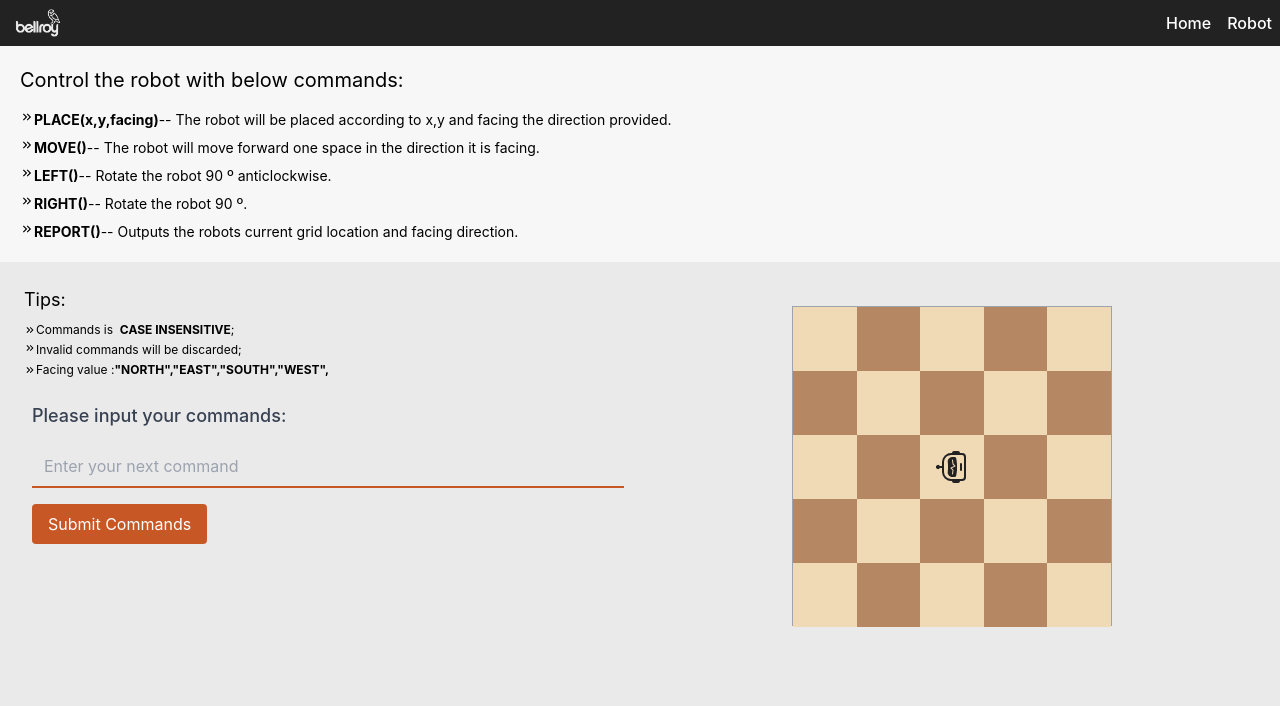
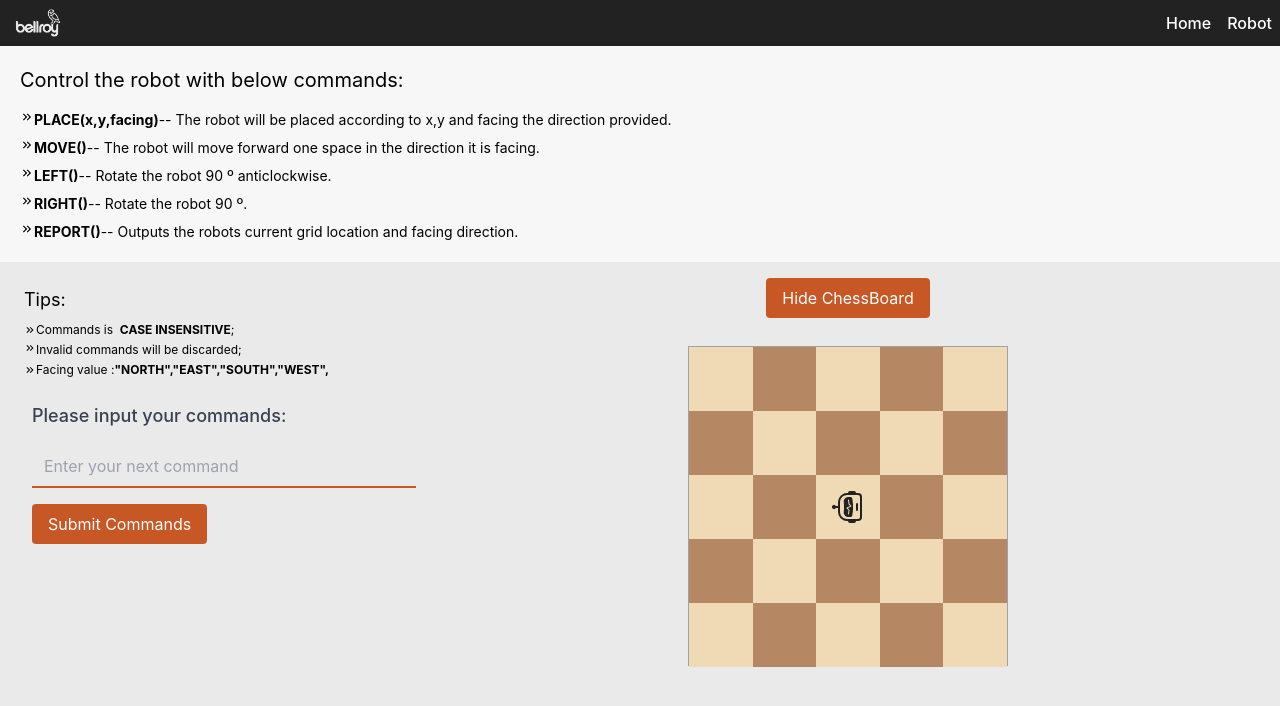
Before and after one commit to CindyyRen/bellroy, a React (Create React App) app: page /robot in a window 1280 px wide. Shown: the top 706 px of the page. Built offline with nearby package versions, Linux system fonts and the light colour scheme.

Commit message:
toggle button and test  added

```diff
--- a/src/components/RobotController.js
+++ b/src/components/RobotController.js
@@ -17,14 +17,15 @@
           <Tips />
           <Command />
         </div>
-        <div className="w-full md:w-1/2 flex justify-center">
-          <div className="flex flex-col justify-center">
-            {/* <button
+
+        <div className="w-full flex justify-center">
+          <div className="flex flex-col items-center">
+            <button
               className="w-full sm:max-w-fit bg-yellow-dark text-white py-2 px-4 rounded hover:bg-yellow-light focus:outline-none focus:ring-2"
               onClick={() => dispatch(toggleTable())}
             >
               {showTable ? 'Hide ChessBoard' : 'Show ChessBoard'}
-            </button> */}
+            </button>
             {showTable && <Chessboard num={5} />}
             <h2 className="text-center mt-2 text-xl font-bold text-yellow-light">
               {showTable && output}
```
Also changed, not shown: 2 other files (tests, documents, lock files or other folders).
